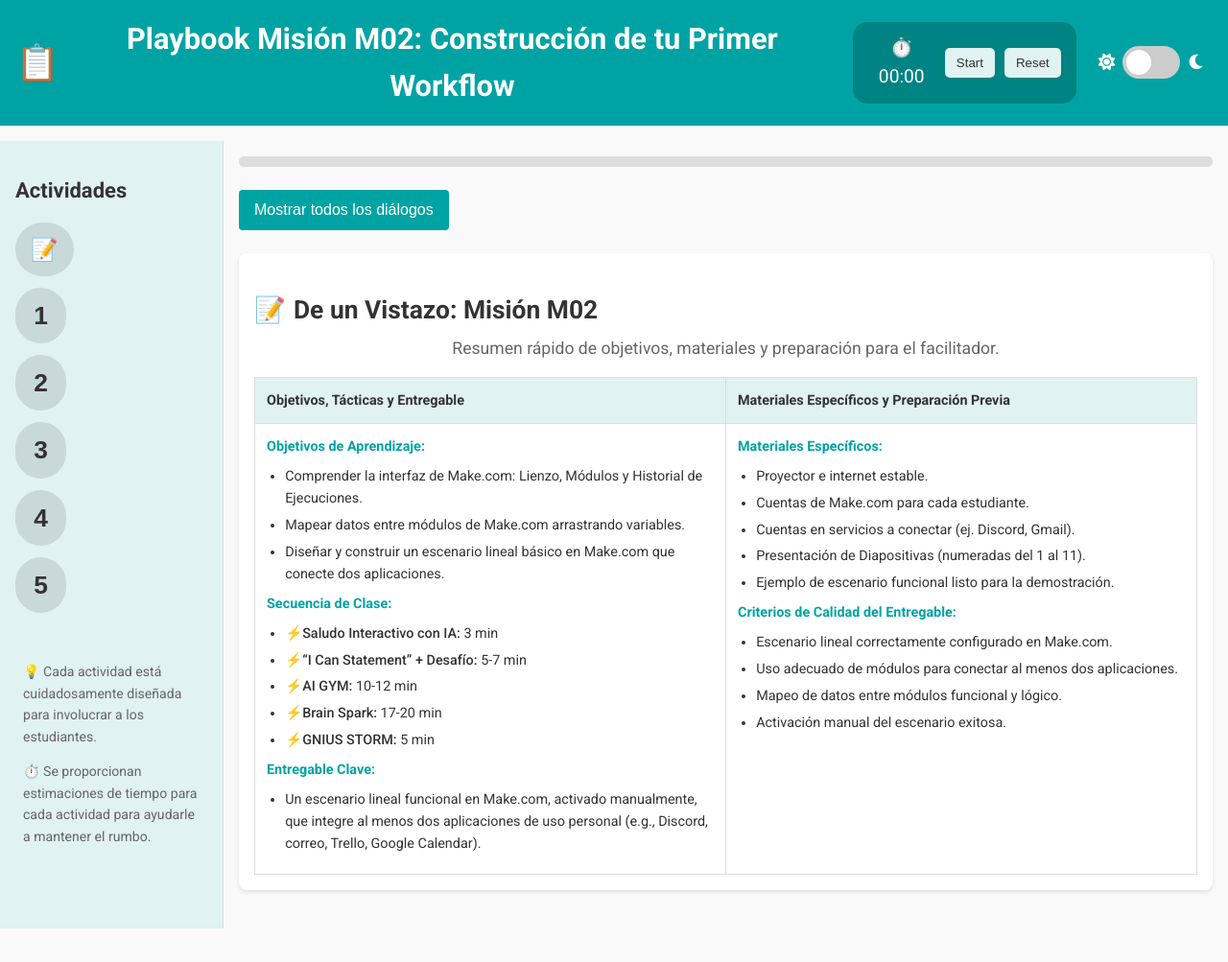
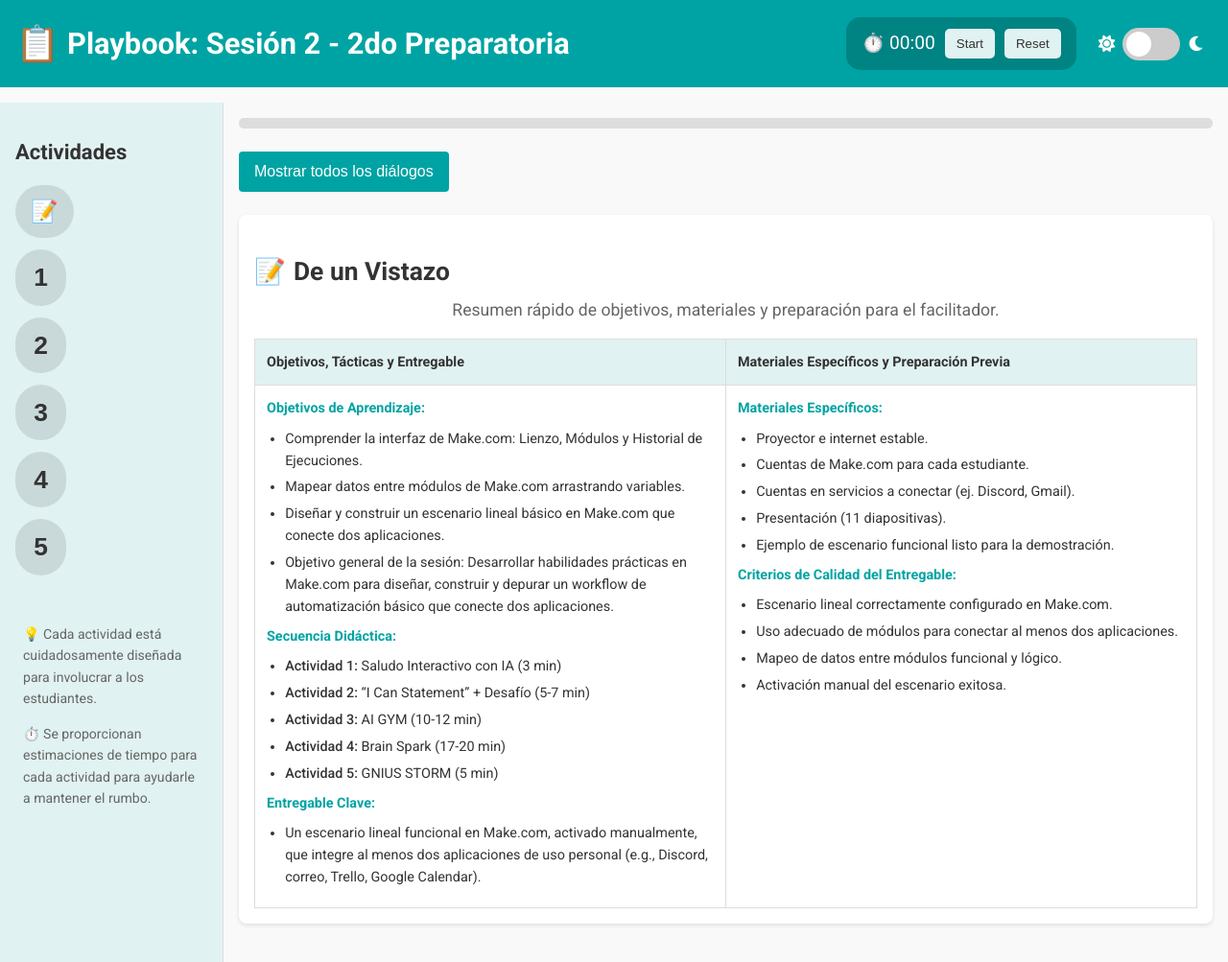
Before and after one commit to Gnius-Club/AIF_H2_MT02, a plain HTML site: page index.html in a window 1280 px wide. Shown: the whole page at 96% size. Before the commit the page ends 968 px from the top, so only its background shows below. Drawn offline with Linux system fonts and the light colour scheme.

Commit message:
Update index.html

```diff
--- a/index.html
+++ b/index.html
@@ -3,7 +3,7 @@
 <head>
     <meta charset="UTF-8">
     <meta name="viewport" content="width=device-width, initial-scale=1.0">
-    <title>Playbook Misión M02: Construcción de tu Primer Workflow</title>
+    <title>Playbook: Sesión 2 - 2do Preparatoria</title>
     <link rel="stylesheet" href="style.css">
     <link rel="stylesheet" href="https://fonts.googleapis.com/css2?family=Roboto:wght@400;500;700&display=swap">
     <link rel="stylesheet" href="https://cdnjs.cloudflare.com/ajax/libs/font-awesome/6.0.0/css/all.min.css" integrity="sha512-9usAa10IRO0HhonpyAIVpjrylPvoDwiPUiKdWk5t3PyolY1cOd4DSE0Ga+ri4AuTroPR5aQvXU9xC6qOPnzFeg==" crossorigin="anonymous" referrerpolicy="no-referrer" />
@@ -11,7 +11,7 @@
 <body>
 
     <header>
-        <h1><span class="book-icon">📋</span> <strong>Playbook Misión M02: Construcción de tu Primer Workflow</strong></h1>
+        <h1><span class="book-icon">📋</span> <strong>Playbook: Sesión 2 - 2do Preparatoria</strong></h1>
         <div class="header-widgets">
             <div class="timer-container">
                 <span id="timer">⏱️ 00:00</span>
@@ -54,7 +54,7 @@
             <button id="toggle-dialogues">Mostrar todos los diálogos</button>
 
             <div class="activity-card" id="activity-0">
-                <h2><span class="book-icon">📝</span> De un Vistazo: Misión M02</h2>
+                <h2><span class="book-icon">📝</span> De un Vistazo</h2>
                 <p class="overview-subtitle">Resumen rápido de objetivos, materiales y preparación para el facilitador.</p>
                 <div class="overview-table-container">
                     <table>
@@ -72,14 +72,15 @@
                                         <li>Comprender la interfaz de Make.com: Lienzo, Módulos y Historial de Ejecuciones.</li>
                                         <li>Mapear datos entre módulos de Make.com arrastrando variables.</li>
                                         <li>Diseñar y construir un escenario lineal básico en Make.com que conecte dos aplicaciones.</li>
+                                        <li>Objetivo general de la sesión: Desarrollar habilidades prácticas en Make.com para diseñar, construir y depurar un workflow de automatización básico que conecte dos aplicaciones.</li>
                                     </ul>
-                                    <strong>Secuencia de Clase:</strong>
+                                    <strong>Secuencia Didáctica:</strong>
                                     <ul>
-                                        <li><strong class="tactic-highlight">⚡Saludo Interactivo con IA:</strong> 3 min</li>
-                                        <li><strong class="tactic-highlight">⚡“I Can Statement” + Desafío:</strong> 5-7 min</li>
-                                        <li><strong class="tactic-highlight">⚡AI GYM:</strong> 10-12 min</li>
-                                        <li><strong class="tactic-highlight">⚡Brain Spark:</strong> 17-20 min</li>
-                                        <li><strong class="tactic-highlight">⚡GNIUS STORM:</strong> 5 min</li>
+                                        <li><strong>Actividad 1:</strong> Saludo Interactivo con IA (3 min)</li>
+                                        <li><strong>Actividad 2:</strong> “I Can Statement” + Desafío (5-7 min)</li>
+                                        <li><strong>Actividad 3:</strong> AI GYM (10-12 min)</li>
+                                        <li><strong>Actividad 4:</strong> Brain Spark (17-20 min)</li>
+                                        <li><strong>Actividad 5:</strong> GNIUS STORM (5 min)</li>
                                     </ul>
                                     <strong>Entregable Clave:</strong>
                                     <ul>
@@ -92,7 +93,7 @@
                                         <li>Proyector e internet estable.</li>
                                         <li>Cuentas de Make.com para cada estudiante.</li>
                                         <li>Cuentas en servicios a conectar (ej. Discord, Gmail).</li>
-                                        <li>Presentación de Diapositivas (numeradas del 1 al 11).</li>
+                                        <li>Presentación (11 diapositivas).</li>
                                         <li>Ejemplo de escenario funcional listo para la demostración.</li>
                                     </ul>
                                     <strong>Criterios de Calidad del Entregable:</strong>
@@ -121,7 +122,7 @@
                         <div class="collapsible">
                             <button type="button" class="collapsible-button">Diálogo Sugerido</button>
                             <div class="collapsible-content">
-                                <p class="dialogue assistant">Equipo, hoy nos adentraremos en la automatización de procesos. Aprenderemos a modelar flujos de trabajo eficientes y a conectar diferentes aplicaciones para que trabajen juntas, liberando tiempo y optimizando tareas.</p>
+                                <p class="dialogue assistant">Equipo, hoy nos adentraremos en la <strong>automatización de procesos</strong>. Aprenderemos a modelar <strong>flujos de trabajo</strong> eficientes y a <strong>conectar diferentes aplicaciones</strong> para que trabajen juntas, liberando tiempo y optimizando tareas.</p>
                             </div>
                         </div>
                     </div>
@@ -133,7 +134,7 @@
                         <div class="collapsible">
                             <button type="button" class="collapsible-button">Diálogo Sugerido</button>
                             <div class="collapsible-content">
-                                <p class="dialogue assistant">Como es nuestra rutina, activen a Xolo con su perfil e intereses. Confirmen que están en la Misión M02 y pídanle que su foco de hoy sea ayudarles a navegar Make.com, específicamente con la configuración de módulos y el mapeo de datos.</p>
+                                <p class="dialogue assistant">Como es nuestra rutina, activen a <strong>Xolo</strong> con su perfil e intereses. Confirmen que están en la sesión de hoy y pídanle que su foco sea ayudarles a navegar <strong>Make.com</strong>, específicamente con la <strong>configuración de módulos</strong> y el <strong>mapeo de datos</strong>.</p>
                             </div>
                         </div>
                     </div>
@@ -152,7 +153,7 @@
                         <div class="collapsible">
                             <button type="button" class="collapsible-button">Diálogo Sugerido</button>
                             <div class="collapsible-content">
-                                <p class="dialogue assistant">El reto de hoy es construir un 'Handshake Digital': un escenario lineal en Make.com que, al activarse manualmente, conecte dos de sus aplicaciones favoritas, como Discord y su correo. El criterio de éxito es que el flujo se ejecute sin errores y los datos se transfieran correctamente entre ambas.</p>
+                                <p class="dialogue assistant">El reto de hoy es construir un <strong>'Handshake Digital'</strong>: un <strong>escenario lineal</strong> en <strong>Make.com</strong> que, al activarse manualmente, conecte dos de sus aplicaciones favoritas, como Discord y su correo. El criterio de éxito es que el <strong>flujo</strong> se ejecute sin errores y los <strong>datos</strong> se transfieran correctamente entre ambas.</p>
                             </div>
                         </div>
                     </div>
@@ -164,7 +165,7 @@
                         <div class="collapsible">
                             <button type="button" class="collapsible-button">Diálogo Sugerido</button>
                             <div class="collapsible-content">
-                                <p class="dialogue assistant">Formulen su “Puedo…” en una frase. Por ejemplo: “Puedo diseñar y construir un escenario lineal en Make.com que conecte dos aplicaciones, mapeando datos entre ellas.”</p>
+                                <p class="dialogue assistant">Formulen su “Puedo…” en una frase. Por ejemplo: “Puedo diseñar y construir un <strong>escenario lineal</strong> en <strong>Make.com</strong> que conecte dos aplicaciones, <strong>mapeando datos</strong> entre ellas.”</p>
                             </div>
                         </div>
                     </div>
@@ -183,19 +184,19 @@
                         <div class="collapsible">
                             <button type="button" class="collapsible-button">Diálogo Sugerido</button>
                             <div class="collapsible-content">
-                                <p class="dialogue assistant">Hoy nos enfocaremos en la anatomía de Make.com: el Lienzo es nuestro espacio de trabajo; los Módulos son las apps que conectamos; y el Historial es clave para depurar. Un error común es no entender cómo fluyen los datos o ignorar el historial. Eviten esto prestando atención al mapeo de datos y revisando cada ejecución.</p>
+                                <p class="dialogue assistant">Hoy nos enfocaremos en la anatomía de <strong>Make.com</strong>: el <strong>Lienzo</strong> es nuestro espacio de trabajo; los <strong>Módulos</strong> son las apps que conectamos; y el <strong>Historial</strong> es clave para depurar. Un error común es no entender cómo fluyen los datos o ignorar el historial. Eviten esto prestando atención al <strong>mapeo de datos</strong> y revisando cada <strong>ejecución</strong>.</p>
                             </div>
                         </div>
                     </div>
                     <div class="step-card">
                         <div class="step-content">
                             <h3>Paso 2: Mini-demostración ⏰ 5 minutos</h3>
-                            <p>(Proyectar Diapositiva 6) Modela en vivo el proceso de arrastrar, conectar y mapear módulos.</p>
+                            <p>(Proyectar Diapositiva 6) Modela en vivo cómo pedirle a Xolo una guía interactiva sobre la interfaz de Make.com.</p>
                         </div>
                         <div class="collapsible">
                             <button type="button" class="collapsible-button">Diálogo Sugerido</button>
                             <div class="collapsible-content">
-                                <p class="dialogue assistant">Observen cómo arrastro y conecto los módulos en el Lienzo, y cómo selecciono las variables para mapear datos. Fíjense que cada paso se ilumina en verde al ejecutar y que el historial muestra los datos transferidos. Este es el ciclo que seguirán.</p>
+                                <p class="dialogue assistant">Para familiarizarnos con la herramienta, le pediré a <strong>Xolo</strong> que nos dé un tour guiado. Observen el prompt que usaré, ustedes pueden hacer lo mismo si se atoran: <strong>“Xolo, ayúdame a conocer la interfaz de Make.com. 1.Muéstrame cómo usar el Lienzo para construir mi flujo. 2.Explícame cómo agregar y conectar Módulos que representen aplicaciones. 3.Enséñame a mapear datos entre módulos y revisar el Historial de Ejecuciones para comprobar si todo funciona. Finalmente, guíame para crear un workflow simple que conecte dos aplicaciones personales o académicas.”</strong></p>
                             </div>
                         </div>
                     </div>
@@ -207,7 +208,7 @@
                         <div class="collapsible">
                             <button type="button" class="collapsible-button">Diálogo Sugerido</button>
                             <div class="collapsible-content">
-                                <p class="dialogue assistant">Pregunta 1: ¿Cuál es la función principal del Historial de Ejecuciones? (Respuesta: Depurar y ver qué falló). Pregunta 2: ¿Cómo se transfieren datos de un módulo a otro? (Respuesta: Mapeando las variables).</p>
+                                <p class="dialogue assistant">Pregunta 1: ¿Cuál es la función principal del <strong>Historial de Ejecuciones</strong>? (Respuesta: Depurar y ver qué falló). Pregunta 2: ¿Cómo se transfieren datos de un módulo a otro? (Respuesta: <strong>Mapeando las variables</strong>).</p>
                             </div>
                         </div>
                     </div>
@@ -221,12 +222,12 @@
                     <div class="step-card">
                         <div class="step-content">
                             <h3>Paso 1: Setup y Conexión de Módulos ⏰ 8 minutos</h3>
-                            <p>(Proyectar Diapositiva 8 - debe mostrar el lienzo de Make.com) Inicia sesión, crea un escenario y conecta las cuentas. (Nota: La conexión de cuentas vía OAuth puede tomar tiempo y presentar errores).</p>
+                            <p>(Proyectar Diapositiva 8) Inicia sesión, crea un escenario y conecta las cuentas. (Nota: La conexión de cuentas vía OAuth puede tomar tiempo y presentar errores).</p>
                         </div>
                         <div class="collapsible">
                             <button type="button" class="collapsible-button">Diálogo Sugerido</button>
                             <div class="collapsible-content">
-                                <p class="dialogue assistant">Comencemos. Inicien sesión en Make.com y creen un nuevo escenario. El primer gran paso es añadir sus módulos y conectar sus cuentas. Esto puede implicar pop-ups de autenticación. Tómense su tiempo. Si encuentran un error, describan el problema a Xolo y pídanle una guía paso a paso para solucionarlo.</p>
+                                <p class="dialogue assistant">Comencemos. Inicien sesión en <strong>Make.com</strong> y creen un <strong>nuevo escenario</strong>. El primer gran paso es añadir sus <strong>módulos</strong> y <strong>conectar sus cuentas</strong>. Esto puede implicar <strong>pop-ups de autenticación</strong>. Tómense su tiempo. Si encuentran un error, describan el problema a <strong>Xolo</strong> y pídanle una guía paso a paso para solucionarlo.</p>
                             </div>
                         </div>
                     </div>
@@ -238,7 +239,7 @@
                         <div class="collapsible">
                             <button type="button" class="collapsible-button">Diálogo Sugerido</button>
                             <div class="collapsible-content">
-                                <p class="dialogue assistant">Ahora, el núcleo: mapear los datos. Arrastren las variables del primer módulo a los campos del segundo. Si no están seguros de qué variable usar, consulten a Xolo: 'Xolo, quiero que el contenido de mi mensaje de Discord sea el cuerpo del correo en Gmail. ¿Qué variable debo mapear?'. Luego, ejecuten su escenario. No se preocupen si falla, es parte del proceso. Revisen el historial y depuren.</p>
+                                <p class="dialogue assistant">Ahora, el núcleo: <strong>mapear los datos</strong>. Arrastren las <strong>variables</strong> del primer <strong>módulo</strong> a los campos del segundo. Si no están seguros de qué variable usar, consulten a <strong>Xolo</strong>: <strong>'Xolo, quiero que el contenido de mi mensaje de Discord sea el cuerpo del correo en Gmail. ¿Qué variable debo mapear?'</strong>. Luego, <strong>ejecuten su escenario</strong>. No se preocupen si falla, es parte del proceso. Revisen el <strong>historial</strong> y <strong>depuren</strong>.</p>
                             </div>
                         </div>
                     </div>
@@ -250,7 +251,7 @@
                         <div class="collapsible">
                             <button type="button" class="collapsible-button">Diálogo Sugerido</button>
                             <div class="collapsible-content">
-                                <p class="dialogue assistant">Para la entrega, preparen el enlace a su escenario de Make.com y tomen una captura de pantalla del historial de ejecución, incluso si muestra un error. Lo importante es la evidencia de su trabajo. Nombren su entrega: M02_Workflow_[SuNombre].</p>
+                                <p class="dialogue assistant">Para la entrega, preparen el <strong>enlace a su escenario de Make.com</strong> y tomen una <strong>captura de pantalla del historial de ejecución</strong>, incluso si muestra un error. Lo importante es la evidencia de su trabajo. Nombren su entrega: <strong>S02_Workflow_[SuNombre]</strong>.</p>
                             </div>
                         </div>
                     </div>
@@ -269,7 +270,7 @@
                         <div class="collapsible">
                             <button type="button" class="collapsible-button">Diálogo Sugerido</button>
                             <div class="collapsible-content">
-                                <p class="dialogue assistant">Vamos a compartir. No se enfoquen en si funcionó o no. Muéstrennos su escenario y cuéntennos: ¿Cuál fue el mayor desafío que encontraron? ¿En qué parte del proceso se quedaron atascados? Vamos a analizarlo juntos.</p>
+                                <p class="dialogue assistant">Vamos a compartir. No se enfoquen en si funcionó o no. Muéstrennos su <strong>escenario</strong> y cuéntennos: ¿Cuál fue el mayor desafío que encontraron? ¿En qué parte del proceso se quedaron atascados? Vamos a analizarlo juntos.</p>
                             </div>
                         </div>
                     </div>
@@ -281,7 +282,7 @@
                         <div class="collapsible">
                             <button type="button" class="collapsible-button">Diálogo Sugerido</button>
                             <div class="collapsible-content">
-                                <p class="dialogue assistant">Síntesis: Hoy aprendimos que construir automatizaciones es un proceso iterativo de diseño, prueba y depuración. El criterio clave no fue el éxito inmediato, sino la habilidad para diagnosticar un problema usando el historial. Siguiente paso: Identifiquen otra tarea repetitiva en su vida y simplemente esbocen en papel los módulos que necesitarían para automatizarla.</p>
+                                <p class="dialogue assistant">Síntesis: Hoy aprendimos que construir <strong>automatizaciones</strong> es un <strong>proceso iterativo de diseño, prueba y depuración</strong>. El criterio clave no fue el éxito inmediato, sino la habilidad para <strong>diagnosticar un problema</strong> usando el <strong>historial</strong>. Siguiente paso: Identifiquen otra tarea repetitiva en su vida y simplemente esbocen en papel los <strong>módulos</strong> que necesitarían para automatizarla.</p>
                             </div>
                         </div>
                     </div>
```
